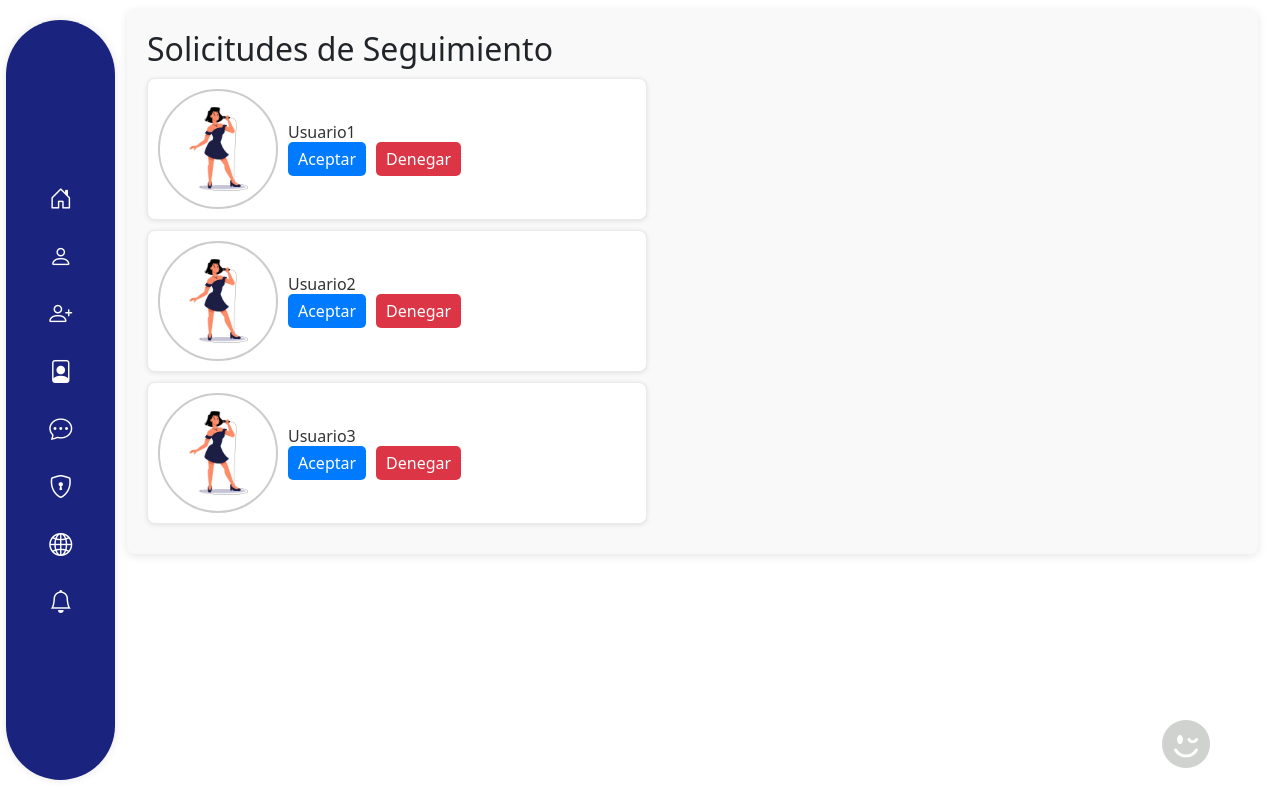
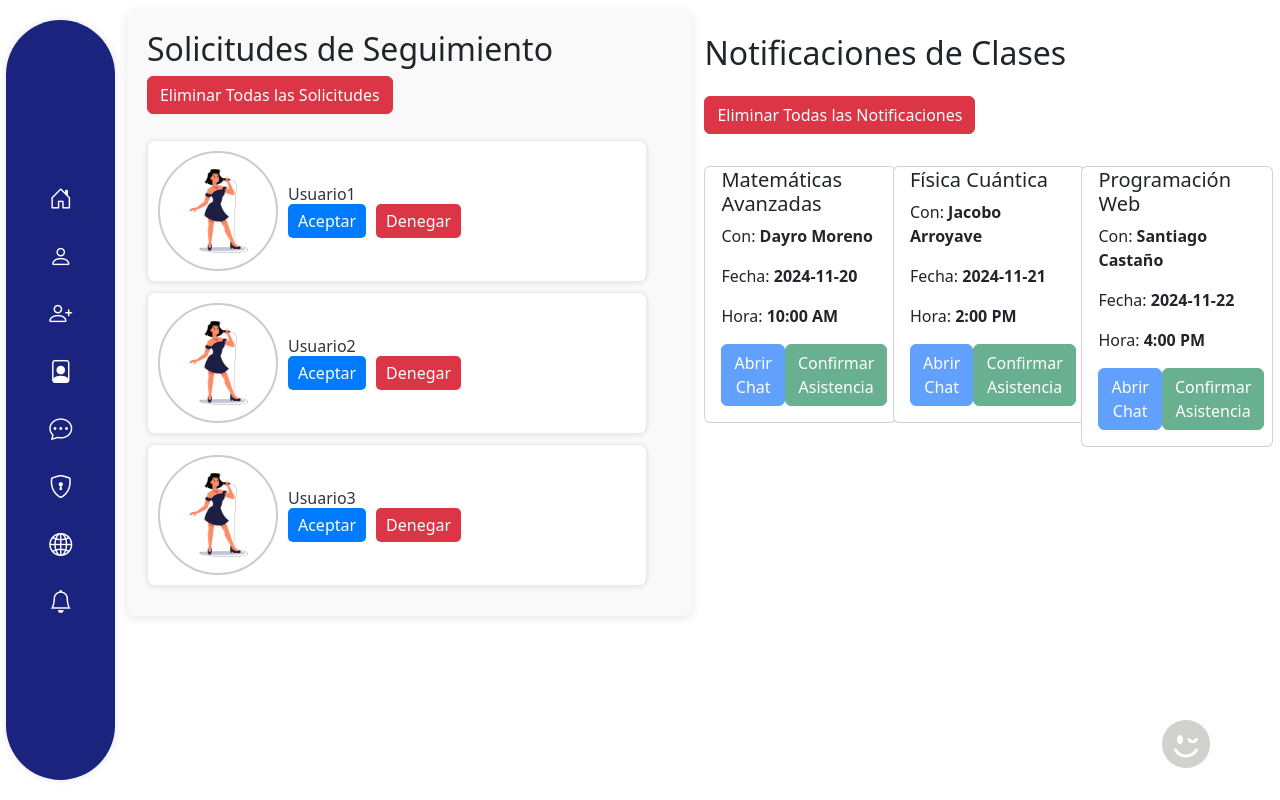
Before and after one commit to ksta11/TradeTalentSocialNetwork, a React (Vite) app: page /Notifications in a window 1280 px wide. Built offline with nearby package versions, Linux system fonts and the light colour scheme.

Commit message:
Se agrego funcionalidades a las notificaciones

```diff
--- /dev/null
+++ b/src/components/molecules/ClassNotificationCard.jsx
@@ -0,0 +1,28 @@
+import React from "react";
+
+export function ClassNotificationCard({ className, personName, date, time, onChatOpen, onConfirmAttendance }) {
+  return (
+    <div className="card my-3" style={{ width: "12rem" }}>
+      <div className="card-body">
+        <h5 className="card-title">{className}</h5>
+        <p className="card-text">
+          Con: <strong>{personName}</strong>
+        </p>
+        <p className="card-text">
+          Fecha: <strong>{date}</strong>
+        </p>
+        <p className="card-text">
+          Hora: <strong>{time}</strong>
+        </p>
+        <div className="d-flex justify-content-between">
+          <button className="btn btn-primary" disabled>
+            Abrir Chat
+          </button>
+          <button className="btn btn-success" disabled>
+            Confirmar Asistencia
+          </button>
+        </div>
+      </div>
+    </div>
+  );
+}
--- a/src/components/pages/Notifications.jsx
+++ b/src/components/pages/Notifications.jsx
@@ -1,5 +1,6 @@
 import { useState } from 'react';
-import './Notifications.css'; // Asegúrate de tener estilos para el contenedor
+import './Notifications.css';
+import { ClassNotificationCard } from '../molecules/ClassNotificationCard';
 
 export function Notifications() {
     const [requests, setRequests] = useState([
@@ -8,19 +9,54 @@ export function Notifications() {
         { id: 3, username: 'Usuario3', imageUrl: '/Singer.webp' },
     ]);
 
+    const [notifications, setNotifications] = useState([
+        {
+            id: 1,
+            className: "Matemáticas Avanzadas",
+            personName: "Dayro Moreno",
+            date: "2024-11-20",
+            time: "10:00 AM",
+        },
+        {
+            id: 2,
+            className: "Física Cuántica",
+            personName: "Jacobo Arroyave",
+            date: "2024-11-21",
+            time: "2:00 PM",
+        },
+        {
+            id: 3,
+            className: "Programación Web",
+            personName: "Santiago Castaño",
+            date: "2024-11-22",
+            time: "4:00 PM",
+        },
+    ]);
+
     const handleAccept = (id) => {
-        // Lógica para aceptar la solicitud
         setRequests(requests.filter(request => request.id !== id));
     };
 
     const handleDeny = (id) => {
-        // Lógica para denegar la solicitud
         setRequests(requests.filter(request => request.id !== id));
     };
 
+
+    const handleClearRequests = () => {
+        setRequests([]);
+    };
+
+
+    const handleClearNotifications = () => {
+        setNotifications([]);
+    };
+
     return (
-        <div className="notifications-container">
+        <div className="container-fluid">
+            <div className="row">
+                <div className="notifications-container col-6">
                     <h2>Solicitudes de Seguimiento</h2>
+                    <button className="btn btn-danger mb-3" onClick={handleClearRequests}>Eliminar Todas las Solicitudes</button>
                     {requests.length === 0 ? (
                         <p>No tienes solicitudes de seguimiento.</p>
                     ) : (
@@ -38,5 +74,28 @@ export function Notifications() {
                         ))
                     )}
                 </div>
+
+                <div className="col-6">
+                    <h2 className="my-4">Notificaciones de Clases</h2>
+                    <button className="btn btn-danger mb-3" onClick={handleClearNotifications}>Eliminar Todas las Notificaciones</button>
+                    <div className="row">
+                        {notifications.length === 0 ? (
+                            <p>No tienes notificaciones de clases.</p>
+                        ) : (
+                            notifications.map((notif) => (
+                                <div key={notif.id} className="col-md-4">
+                                    <ClassNotificationCard
+                                        className={notif.className}
+                                        personName={notif.personName}
+                                        date={notif.date}
+                                        time={notif.time}
+                                    />
+                                </div>
+                            ))
+                        )}
+                    </div>
+                </div>
+            </div>
+        </div>
     );
 }
```
Lines whose indentation alone changed are shown as unchanged.
